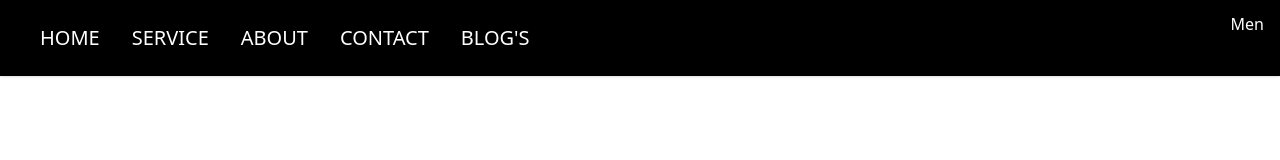
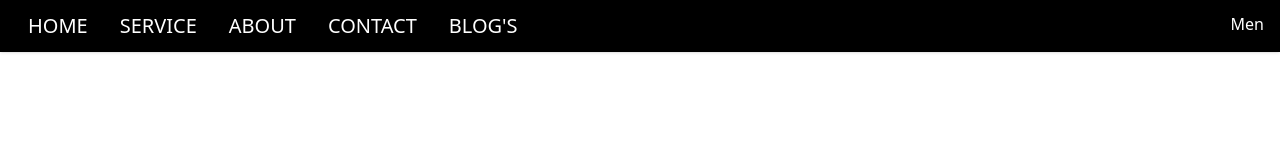
Before and after one commit to naresh9922/proj, a plain HTML site: page navbar.html in a window 1280 px wide. Drawn offline with nearby package versions, Linux system fonts and the light colour scheme.

Commit message:
Changed navbar.html

```diff
--- a/navbar.html
+++ b/navbar.html
@@ -29,7 +29,7 @@
 </head>
 
 <body class="">
-  <nav class="float-left w-full p-6 bg-black shadow md:justify-between fixed mt-0">
+  <nav class="float-left w-full p-3 bg-black shadow md:justify-between fixed mt-0">
     <div class="flex justify-between items-center ">
       <span class=" text-white text-3xl cursor-pointer hover:text-cyan-500 mx-2 md:hidden block">
         <ion-icon name="menu" onclick="Menu(this)"></ion-icon>
```
